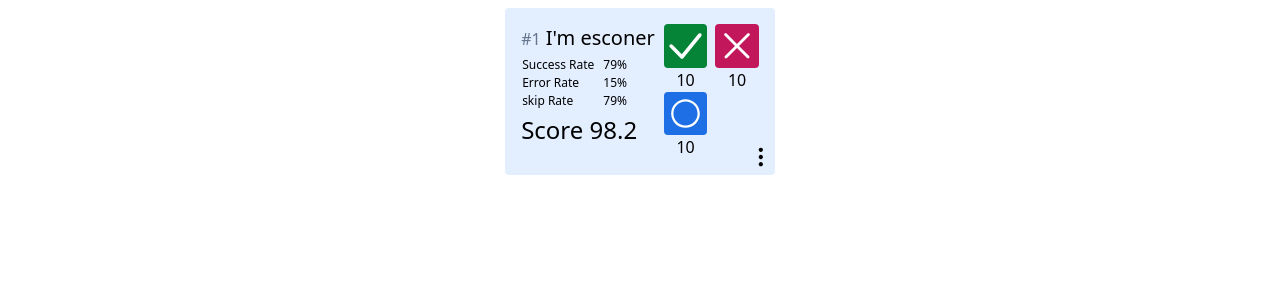
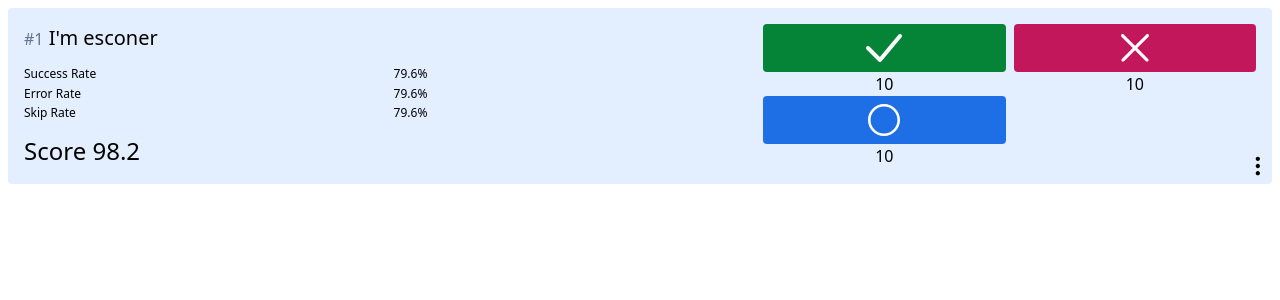
Before and after one commit to esconer/score-tracker-vue, a Vue app: page / in a window 1280 px wide. Shown: the top 300 px of the page. Built offline with nearby package versions, Linux system fonts and the light colour scheme.

Commit message:
playercard  fixes

```diff
--- a/src/components/PlayerCard.vue
+++ b/src/components/PlayerCard.vue
@@ -6,37 +6,33 @@ import Dots from '@/assets/icons/dots.svg';
 </script>
 
 <style>
-		:root{
+:root {
 	--bg-green: #058337;
 	--bg-blue: #1e6ee5;
 	--bg-pink: #c2185b;
 	--bg-lightblue: #e3eeff;
 }
-		.svg-style path{
-			stroke:cyan;
-
-		}
 </style>
 
 <template>
-	<!-- NOTE: use the imported Circle, Cross etc int the :src of a image tag -->
-	<!-- <img :src="Circle" alt="circle" /> -->
+	<!-- NOTE: use the imported Circle, Cross etc int the :src of a image tag done -->
+	<!-- <img :src="Circle" alt="circle" done/> -->
 
-	<!-- TODO: set default formatter volar -->
-	<!-- TODO: setup android devices view on browser for pixel perfect development -->
+	<!-- TODO: set default formatter volar  done-->
+	<!-- TODO: setup android devices view on browser for pixel perfect development done-->
 
-	<!-- TODO: unnecessary Class container, playercard, right-ac, right-count etc -->
-	<!-- TODO: use hex color or use tailwind config -->
-	<!-- TODO: use self closing tag where there is no content inside -->
-	<!-- TODO: avoid using fixed width -->
-	<!-- TODO: remove the container div component itself is a container -->
-	<!-- TODO: avoid using table use grid instead -->
+	<!-- TODO: unnecessary Class container deleted it, playercard need it, right-ac need it, right-count need it etc -->
+	<!-- TODO: use hex color or use tailwind config done -->
+	<!-- TODO: use self closing tag where there is no content inside ?????????? -->
+	<!-- TODO: avoid using fixed width done-->
+	<!-- TODO: remove the container div component itself is a container  done-->
+	<!-- TODO: avoid using table use grid instead done-->
 
-<div class="container flex justify-center">
-<div class="playercard relative flex p-4 m-2 rounded bg-[var(--bg-lightblue)] max-w-[600px]">
+	<!-- <div class="container flex justify-center"> -->
+	<div class="playercard relative flex p-4 m-2 rounded bg-[var(--bg-lightblue)] sm:w-9/10 ">
 		<div class="player-detail w-3/5">
-	<p class="p-name text-xl"><span class="text-base text-slate-500">#1</span> I'm esconer</p>
-	<table class="text-xs border-spacing-3 my-1 border-slate-400 ...">
+			<p class="p-name mb-3 text-xl"><span class="text-base text-slate-500">#1</span> I'm esconer</p>
+			<!-- <table class="text-xs border-spacing-3 my-1 border-slate-400 ...">
 					<tr>
 						<td class=" pr-2">Success Rate</td>
 						<td class="pr-2">79%</td>
@@ -50,13 +46,23 @@ import Dots from '@/assets/icons/dots.svg';
 						<td class="pr-2">79%</td>
 					</tr>
 
-	</table>
+				</table> -->
+			<!-- grid alternative -->
+			<div class="inner-details mb-3 leading-relaxed text-xs grid grid-cols-2 ">
+				<p>Success Rate</p>
+				<p>79.6%</p>
+				<p>Error Rate</p>
+				<p>79.6%</p>
+				<p>Skip Rate</p>
+				<p>79.6%</p>
+			</div>
 			<!-- TODO: span is unnecessary -->
 			<p class="text-2xl">Score <span>98.2</span></p>
 		</div>
 		<div class="action-el w-2/5 grid grid-cols-2 gap-x-2 ">
 			<div class="right-ac ">
-			<div class="bg-[var(--bg-green)] max-w-xl rounded"><img class="mx-auto" :src="Right" alt="Right"></div>
+				<div class="bg-[var(--bg-green)] max-w-xl rounded"><img class="mx-auto" :src="Right" alt="Right">
+				</div>
 				<p class="right-count text-center">10</p>
 			</div>
 			<div class="wrong-ac ">
@@ -70,5 +76,5 @@ import Dots from '@/assets/icons/dots.svg';
 		</div>
 		<span class="dots absolute bottom-1 right-0 "><img class="mx-auto h-7" :src="Dots" alt="dots"></span>
 	</div>
-</div>
+	<!-- </div> -->
 </template>
```
Lines whose indentation alone changed are shown as unchanged.
